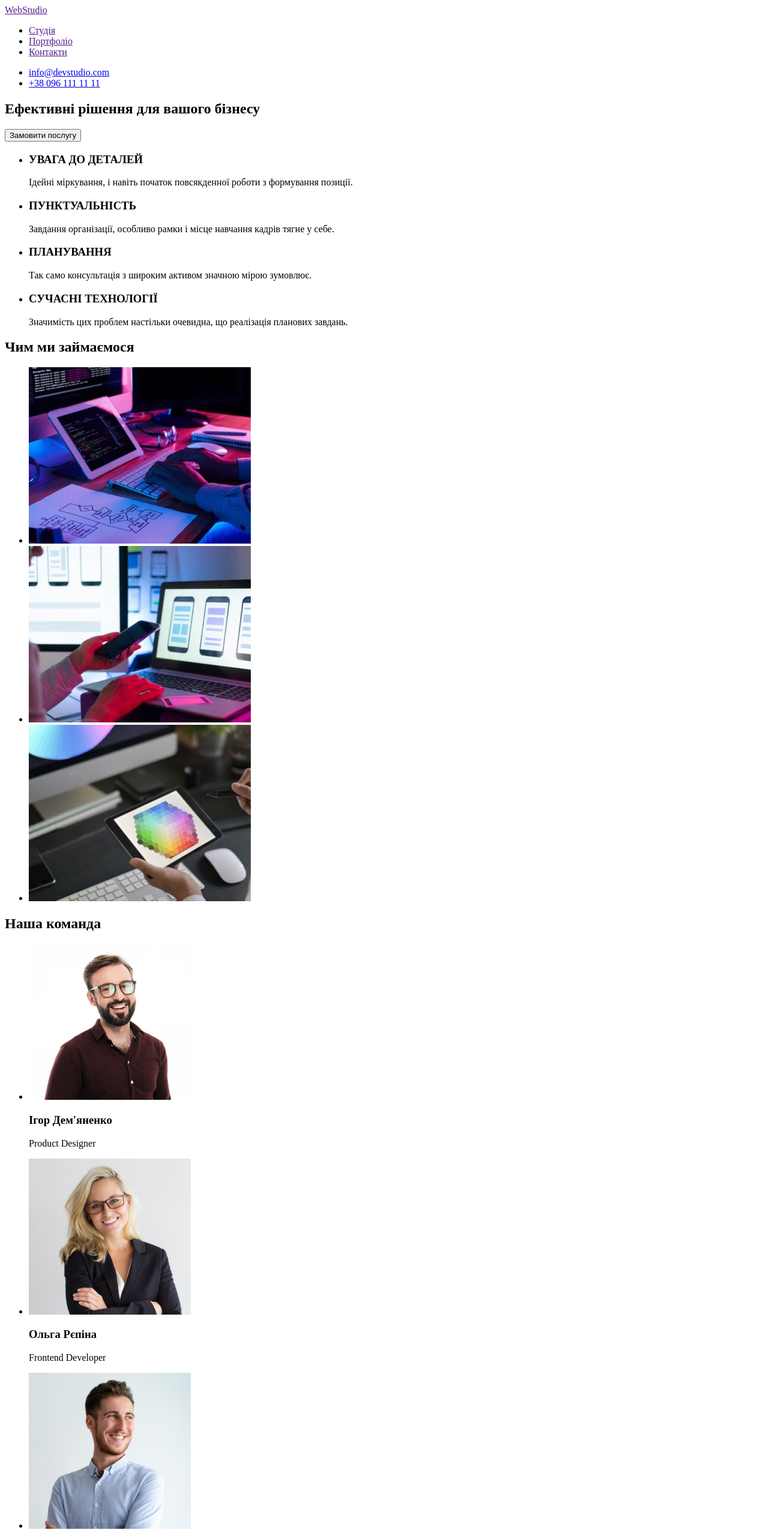
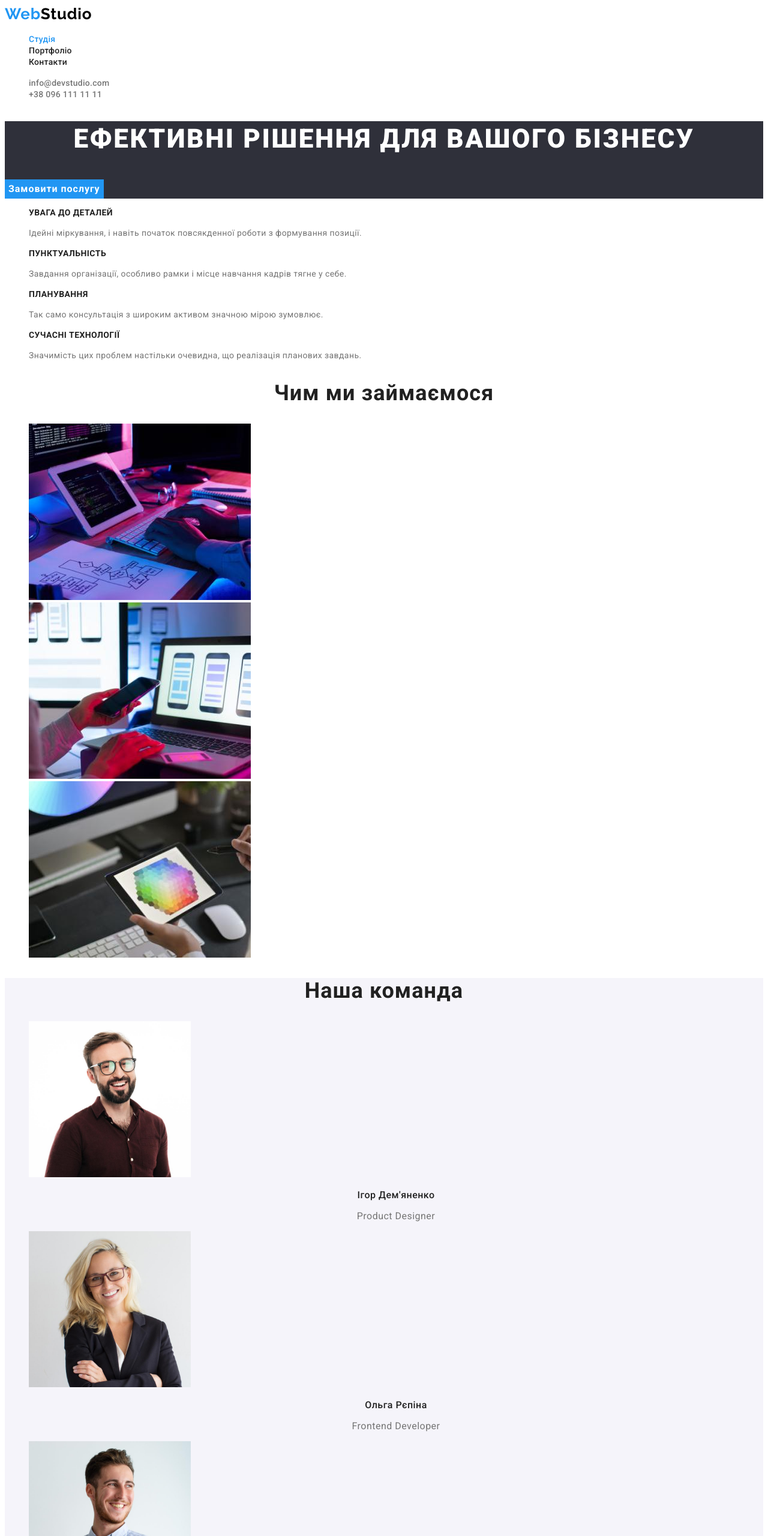
Before and after one commit to VolodymyrSalenko/goit-markup-hw-02, a plain HTML site: page index.html in a window 1280 px wide. Shown: the top 2560 px of the page at 60% size. Drawn offline with Linux system fonts and the light colour scheme.

Commit message:
portfolio-css

```diff
--- /dev/null
+++ b/css/styles.css
@@ -0,0 +1,228 @@
+:root {
+  --main-color: #212121;
+  --second-color: #757575;
+  --accent-color: #2196f3;
+  --main-background: #ffffff;
+  --accent-background: #2f303a;
+}
+
+body {
+  font-family: Roboto, sans-serif;
+  color: var(--main-color);
+  background: var(--main-background);
+}
+
+.list {
+  list-style: none;
+}
+
+.link {
+  text-decoration: none;
+}
+
+.menu-link.current {
+  color: var(--accent-color);
+}
+
+.visually-hidden {
+  position: absolute;
+  white-space: nowrap;
+  width: 1px;
+  height: 1px;
+  overflow: hidden;
+  border: 0;
+  padding: 0;
+  clip: rect(0 0 0 0);
+  clip-path: inset(50%);
+  margin: -1px;
+}
+
+/*-------------------Меню-------------------*/
+
+.logo {
+  font-family: "Raleway", sans-serif;
+  font-weight: 700;
+  font-size: 26px;
+  line-height: 1.19;
+  letter-spacing: 0.03em;
+  color: #000000;
+}
+
+.logo span {
+  color: #2196f3;
+}
+
+.menu-link,
+.mail-link,
+.tel-link {
+  font-weight: 500;
+  font-size: 14px;
+  line-height: 1.14px;
+  letter-spacing: 0.02em;
+}
+
+.menu-link {
+  color: var(--main-color);
+}
+.mail-link,
+.tel-link {
+  color: var(--second-color);
+}
+
+.menu-link:hover,
+.menu-link:focus,
+.mail-link:hover,
+.mail-link:focus,
+.tel-link:hover,
+.tel-link:focus {
+  color: var(--accent-color);
+}
+
+/*-------------Розділ герой -------------*/
+
+.hero {
+  background: var(--accent-background);
+}
+
+.hero-tittle {
+  font-weight: 900;
+  font-size: 44px;
+  line-height: 1.36;
+  text-align: center;
+  letter-spacing: 0.06em;
+  text-transform: uppercase;
+  color: #ffffff;
+}
+
+.hero-btn {
+  font-family: inherit;
+  font-weight: 700;
+  font-size: 16px;
+  line-height: 1.88;
+  text-align: center;
+  letter-spacing: 0.06em;
+  color: #ffffff;
+
+  background: #2196f3;
+  border: none;
+
+  cursor: pointer;
+}
+
+.hero-btn:hover,
+.hero-btn:focus {
+  background: #188ce8;
+}
+
+/*-------------Розділ про переваги компанії-------------*/
+
+.advantage-tittle {
+  font-size: 14px;
+  line-height: 1.14;
+  letter-spacing: 0.03em;
+  text-transform: uppercase;
+}
+.advantage-text {
+  font-size: 14px;
+  line-height: 1.71;
+  letter-spacing: 0.03em;
+  color: var(--second-color);
+}
+
+/*-------Розділ про напрями діяльності компанії------------*/
+
+.about-tittle {
+  font-size: 36px;
+  line-height: 1.17;
+  text-align: center;
+  letter-spacing: 0.03em;
+}
+
+/*--------------------Розділ про команду---------------------*/
+.team {
+  background: #f5f4fa;
+}
+.team-tittle {
+  font-size: 36px;
+  line-height: 1.17;
+  text-align: center;
+  letter-spacing: 0.03em;
+}
+
+.team-item-tittle {
+  font-weight: 500;
+  font-size: 16px;
+  line-height: 1.19;
+  text-align: center;
+  letter-spacing: 0.03em;
+}
+.team-item-job {
+  font-size: 16px;
+  line-height: 1.19;
+  text-align: center;
+  letter-spacing: 0.03em;
+  color: var(--second-color);
+}
+
+/*------------------------------Футер----------------------*/
+
+.footer {
+  background: var(--accent-background);
+}
+
+.footer .logo {
+  color: #ffffff;
+}
+
+.footer-list {
+  font-style: normal;
+  font-weight: 400;
+  font-size: 14px;
+  line-height: 1.71;
+  letter-spacing: 0.03em;
+}
+
+.address-link {
+  color: #ffffff;
+}
+
+footer .mail-link,
+footer .tel-link {
+  color: rgba(255, 255, 255, 0.6);
+}
+
+/*----------------------Розділ портфоліо---------------*/
+
+.portfolio-btn {
+  font-family: inherit;
+  font-weight: 500;
+  font-size: 16px;
+  line-height: 1.62;
+  text-align: center;
+  letter-spacing: 0.03em;
+  color: var(--main-color);
+
+  background-color: #f5f4fa;
+  border: none;
+
+  cursor: pointer;
+}
+
+.portfolio-btn:hover,
+.portfolio-btn:focus {
+  background: #2196f3;
+  color: #ffffff;
+}
+
+.portfolio-project-tittle {
+  font-size: 18px;
+  line-height: 36px;
+  letter-spacing: 0.06em;
+}
+
+.portfolio-project-text {
+  font-size: 16px;
+  line-height: 1.88;
+  letter-spacing: 0.03em;
+  color: var(--second-color);
+}
--- a/index.html
+++ b/index.html
@@ -5,81 +5,102 @@
     <meta http-equiv="X-UA-Compatible" content="IE=edge" />
     <meta name="viewport" content="width=device-width, initial-scale=1.0" />
     <title>WebStudio</title>
+    <link rel="preconnect" href="https://fonts.googleapis.com" />
+    <link rel="preconnect" href="https://fonts.gstatic.com" crossorigin />
+    <link
+      href="https://fonts.googleapis.com/css2?family=Raleway:wght@700&family=Roboto:wght@400;500;700;900&display=swap"
+      rel="stylesheet"
+    />
+    <link rel="stylesheet" href="./css/styles.css" />
   </head>
   <body>
-    <!--Меню-->
-    <header>
-      <nav>
-        <a href=""><span>Web</span>Studio</a>
-        <ul>
-          <li><a href="">Студія</a></li>
-          <li><a href="">Портфоліо</a></li>
-          <li><a href="">Контакти</a></li>
+    <!------------------------------Меню---------------------------------->
+    <header class="menu">
+      <nav class="menu-nav">
+        <a href="./index.html" class="logo link"><span>Web</span>Studio</a>
+        <ul class="menu-list list">
+          <li class="menu-item">
+            <a href="./index.html" class="menu-link link current">Студія</a>
+          </li>
+          <li class="menu-item">
+            <a href="./portfolio.html" class="menu-link link">Портфоліо</a>
+          </li>
+          <li class="menu-item">
+            <a href="" class="menu-link link">Контакти</a>
+          </li>
         </ul>
       </nav>
-      <ul>
-        <li><a href="mailto:info@devstudio.com">info@devstudio.com</a></li>
-        <li><a href="tel:+380961111111">+38 096 111 11 11</a></li>
+      <ul class="contacts-list list">
+        <li class="contacts-item">
+          <a href="mailto:info@devstudio.com" class="mail-link link"
+            >info@devstudio.com</a
+          >
+        </li>
+        <li class="contacts-item">
+          <a href="tel:+380961111111" class="tel-link link"
+            >+38 096 111 11 11</a
+          >
+        </li>
       </ul>
     </header>
     <main>
-      <!--Розділ герой -->
-      <section>
-        <h1>Ефективні рішення для вашого бізнесу</h1>
-        <button type="button">Замовити послугу</button>
+      <!------------------------Розділ герой --------------------------->
+      <section class="hero">
+        <h1 class="hero-tittle">Ефективні рішення для вашого бізнесу</h1>
+        <button type="button" class="hero-btn btn">Замовити послугу</button>
       </section>
-      <!--Розділ про переваги компанії-->
-      <section>
-        <h2 hidden>Переваги</h2>
-        <ul>
-          <li>
-            <h3>УВАГА ДО ДЕТАЛЕЙ</h3>
-            <p>
+      <!--------------------Розділ про переваги компанії---------------->
+      <section class="advantages">
+        <h2 class="visually-hidden">Переваги</h2>
+        <ul class="advantages-list list">
+          <li class="advantages-item">
+            <h3 class="advantage-tittle">УВАГА ДО ДЕТАЛЕЙ</h3>
+            <p class="advantage-text">
               Ідейні міркування, і навіть початок повсякденної роботи з
               формування позиції.
             </p>
           </li>
-          <li>
-            <h3>ПУНКТУАЛЬНІСТЬ</h3>
-            <p>
+          <li class="advantages-item">
+            <h3 class="advantage-tittle">ПУНКТУАЛЬНІСТЬ</h3>
+            <p class="advantage-text">
               Завдання організації, особливо рамки і місце навчання кадрів тягне
               у себе.
             </p>
           </li>
-          <li>
-            <h3>ПЛАНУВАННЯ</h3>
-            <p>
+          <li class="advantages-item">
+            <h3 class="advantage-tittle">ПЛАНУВАННЯ</h3>
+            <p class="advantage-text">
               Так само консультація з широким активом значною мірою зумовлює.
             </p>
           </li>
-          <li>
-            <h3>СУЧАСНІ ТЕХНОЛОГІЇ</h3>
-            <p>
+          <li class="advantages-item">
+            <h3 class="advantage-tittle">СУЧАСНІ ТЕХНОЛОГІЇ</h3>
+            <p class="advantage-text">
               Значимість цих проблем настільки очевидна, що реалізація планових
               завдань.
             </p>
           </li>
         </ul>
       </section>
-      <!--Розділ про напрями діяльності компанії-->
-      <section>
-        <h2>Чим ми займаємося</h2>
-        <ul>
-          <li>
+      <!-------------------Розділ про напрями діяльності компанії---------------------->
+      <section class="about">
+        <h2 class="about-tittle">Чим ми займаємося</h2>
+        <ul class="about-list list">
+          <li class="about-item">
             <img
               src="./images/img-direct-1.jpg"
               alt="Здійснення HTML розмітки на комп'ютері"
               width="370"
             />
           </li>
-          <li>
+          <li class="about-item">
             <img
               src="./images/img-direct-2.jpg"
               alt="Адаптація розмірів під телефон та ноутбук"
               width="370"
             />
           </li>
-          <li>
+          <li class="about-item">
             <img
               src="./images/img-direct-3.jpg"
               alt="Вибір кольору на планшеті"
@@ -88,48 +109,57 @@
           </li>
         </ul>
       </section>
-      <!--Розділ про команду-->
-      <section>
-        <h2>Наша команда</h2>
-        <ul>
-          <li>
+      <!-------------------------Розділ про команду---------------------->
+      <section class="team">
+        <h2 class="team-tittle">Наша команда</h2>
+        <ul class="team-list list">
+          <li class="team-item">
             <img src="./images/img-team-1.jpg" alt="Дизайнер" width="270" />
-            <h3>Ігор Дем'яненко</h3>
-            <p>Product Designer</p>
+            <h3 class="team-item-tittle">Ігор Дем'яненко</h3>
+            <p class="team-item-job">Product Designer</p>
           </li>
-          <li>
+          <li class="team-item">
             <img src="./images/img-team-2.jpg" alt="Розробник" width="270" />
-            <h3>Ольга Рєпіна</h3>
-            <p>Frontend Developer</p>
+            <h3 class="team-item-tittle">Ольга Рєпіна</h3>
+            <p class="team-item-job">Frontend Developer</p>
           </li>
-          <li>
+          <li class="team-item">
             <img src="./images/img-team-3.jpg" alt="Маркетолог" width="270" />
-            <h3>Микола Тарасов</h3>
-            <p>Marketing</p>
+            <h3 class="team-item-tittle">Микола Тарасов</h3>
+            <p class="team-item-job">Marketing</p>
           </li>
-          <li>
+          <li class="team-item">
             <img src="./images/img-team-4.jpg" alt="Дизайнер-2" width="270" />
-            <h3>Михайло Єрмаков</h3>
-            <p>UI Designer</p>
+            <h3 class="team-item-tittle">Михайло Єрмаков</h3>
+            <p class="team-item-job">UI Designer</p>
           </li>
         </ul>
       </section>
     </main>
-    <!--Контактна інформація-->
-    <footer>
-      <a href=""><span>Web</span>Studio</a>
+    <!------------------------------Футер----------------------->
+    <footer class="footer">
+      <a href="./index.html" class="logo link"><span>Web</span>Studio</a>
       <address>
-        <ul>
-          <li>
+        <ul class="footer-list list">
+          <li class="footer-item">
             <a
               href="https://goo.gl/maps/K6uVQfjHcAH4xccP6"
               target="_blank"
               rel="noopener noflow noreferrer"
+              class="address-link link"
               >м. Київ, пр-т Лесі Українки, 26
             </a>
           </li>
-          <li><a href="mailto:info@devstudio.com">info@devstudio.com</a></li>
-          <li><a href="tel:+380961111111">+38 096 111 11 11</a></li>
+          <li class="footer-item">
+            <a href="mailto:info@devstudio.com" class="mail-link link"
+              >info@devstudio.com</a
+            >
+          </li>
+          <li class="footer-item">
+            <a href="tel:+380961111111" class="tel-link link"
+              >+38 096 111 11 11</a
+            >
+          </li>
         </ul>
       </address>
     </footer>
```
Also changed, not shown: portfolio.html (added, +175 -0 lines), images/img-project-1.jpg (added), images/img-project-2.jpg (added), images/img-project-3.jpg (added), images/img-project-4.jpg (added), images/img-project-5.jpg (added), images/img-project-6.jpg (added), images/img-project-7.jpg (added), images/img-project-8.jpg (added), images/img-project-9.jpg (added).
